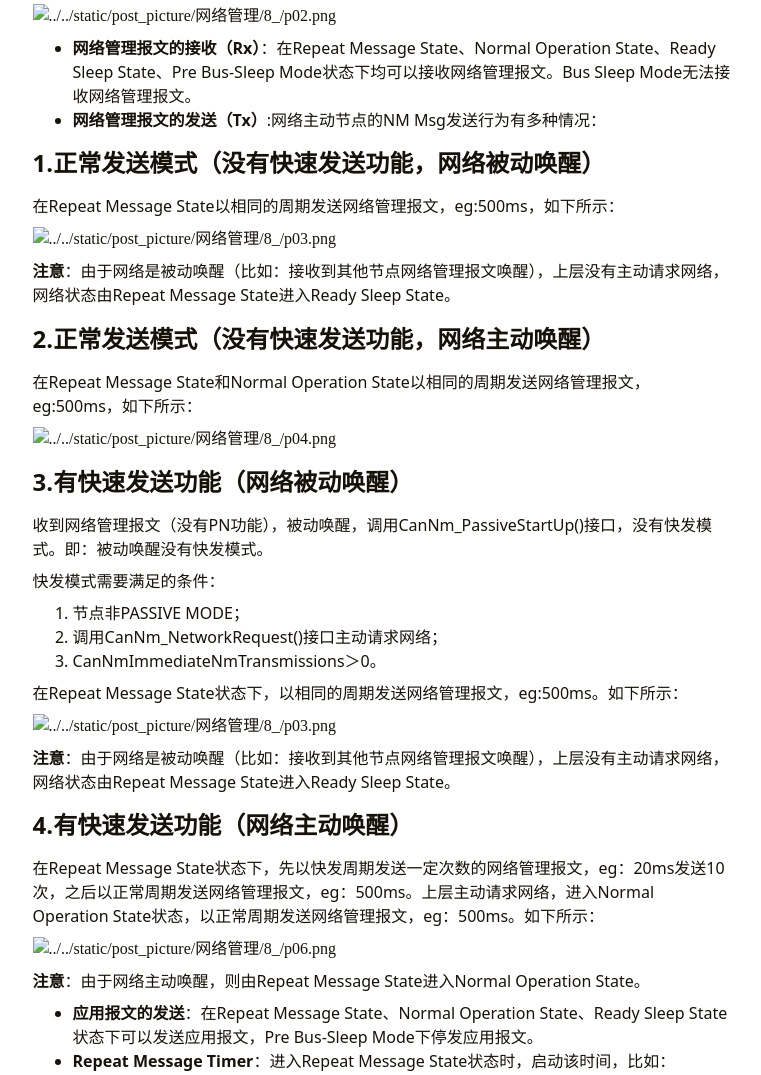
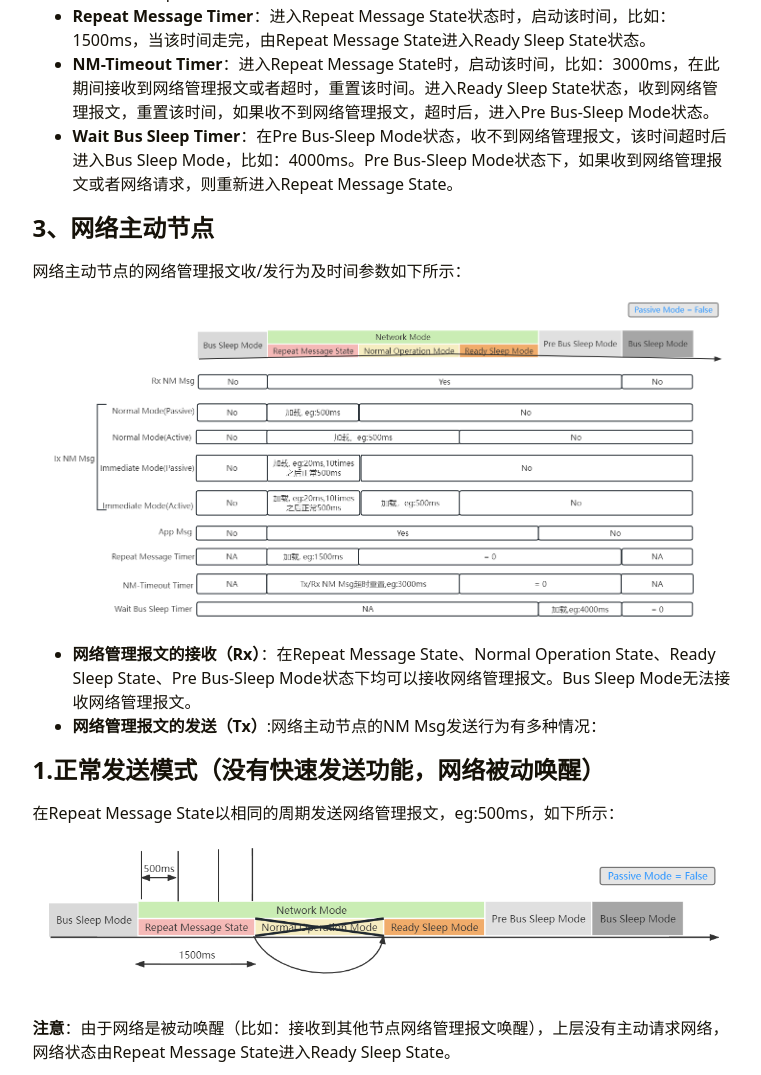
Before and after one commit to Janyd-zz/Janyd-zz.github.io, a plain HTML site: page 8_autosar网络管理nm状态机/index.html in a window 1280 px wide. Shown: the part 1134-2209 px from the top of the page, without its empty margins (258-1019 px from the left). Drawn offline with nearby package versions, Linux system fonts and the light colour scheme; some packages are replaced by stand-ins of ours; a script that the page names is missing.

Commit message:
nm 6_ 8_ modify picture

```diff
--- a/8_autosar网络管理nm状态机/index.html
+++ b/8_autosar网络管理nm状态机/index.html
@@ -111,11 +111,11 @@
 <p><img
         class="lazyload"
         src="/svg/loading.min.svg"
-        data-src="../../static/post_picture/%e7%bd%91%e7%bb%9c%e7%ae%a1%e7%90%86/8_/p01.png"
-        data-srcset="../../static/post_picture/%e7%bd%91%e7%bb%9c%e7%ae%a1%e7%90%86/8_/p01.png, ../../static/post_picture/%e7%bd%91%e7%bb%9c%e7%ae%a1%e7%90%86/8_/p01.png 1.5x, ../../static/post_picture/%e7%bd%91%e7%bb%9c%e7%ae%a1%e7%90%86/8_/p01.png 2x"
+        data-src="/post_picture/%e7%bd%91%e7%bb%9c%e7%ae%a1%e7%90%86/8_/p01.png"
+        data-srcset="/post_picture/%e7%bd%91%e7%bb%9c%e7%ae%a1%e7%90%86/8_/p01.png, /post_picture/%e7%bd%91%e7%bb%9c%e7%ae%a1%e7%90%86/8_/p01.png 1.5x, /post_picture/%e7%bd%91%e7%bb%9c%e7%ae%a1%e7%90%86/8_/p01.png 2x"
         data-sizes="auto"
-        alt="../../static/post_picture/网络管理/8_/p01.png"
-        title="../../static/post_picture/网络管理/8_/p01.png" /></p>
+        alt="/post_picture/网络管理/8_/p01.png"
+        title="/post_picture/网络管理/8_/p01.png" /></p>
 <p>网络被动节点<strong>不会进入Normal Operation State</strong>状态。</p>
 <ul>
 <li><strong>网络管理报文的接收（Rx）</strong>：在Repeat Message State、Ready Sleep State、Pre Bus-Sleep Mode状态下均可以接收网络管理报文。Bus Sleep Mode无法接收网络管理报文。</li>
@@ -130,11 +130,11 @@
 <p><img
         class="lazyload"
         src="/svg/loading.min.svg"
-        data-src="../../static/post_picture/%e7%bd%91%e7%bb%9c%e7%ae%a1%e7%90%86/8_/p02.png"
-        data-srcset="../../static/post_picture/%e7%bd%91%e7%bb%9c%e7%ae%a1%e7%90%86/8_/p02.png, ../../static/post_picture/%e7%bd%91%e7%bb%9c%e7%ae%a1%e7%90%86/8_/p02.png 1.5x, ../../static/post_picture/%e7%bd%91%e7%bb%9c%e7%ae%a1%e7%90%86/8_/p02.png 2x"
+        data-src="/post_picture/%e7%bd%91%e7%bb%9c%e7%ae%a1%e7%90%86/8_/p02.png"
+        data-srcset="/post_picture/%e7%bd%91%e7%bb%9c%e7%ae%a1%e7%90%86/8_/p02.png, /post_picture/%e7%bd%91%e7%bb%9c%e7%ae%a1%e7%90%86/8_/p02.png 1.5x, /post_picture/%e7%bd%91%e7%bb%9c%e7%ae%a1%e7%90%86/8_/p02.png 2x"
         data-sizes="auto"
-        alt="../../static/post_picture/网络管理/8_/p02.png"
-        title="../../static/post_picture/网络管理/8_/p02.png" /></p>
+        alt="/post_picture/网络管理/8_/p02.png"
+        title="/post_picture/网络管理/8_/p02.png" /></p>
 <ul>
 <li><strong>网络管理报文的接收（Rx）</strong>：在Repeat Message State、Normal Operation State、Ready Sleep State、Pre Bus-Sleep Mode状态下均可以接收网络管理报文。Bus Sleep Mode无法接收网络管理报文。</li>
 <li><strong>网络管理报文的发送（Tx）</strong>:网络主动节点的NM Msg发送行为有多种情况：</li>
@@ -144,22 +144,22 @@
 <p><img
         class="lazyload"
         src="/svg/loading.min.svg"
-        data-src="../../static/post_picture/%e7%bd%91%e7%bb%9c%e7%ae%a1%e7%90%86/8_/p03.png"
-        data-srcset="../../static/post_picture/%e7%bd%91%e7%bb%9c%e7%ae%a1%e7%90%86/8_/p03.png, ../../static/post_picture/%e7%bd%91%e7%bb%9c%e7%ae%a1%e7%90%86/8_/p03.png 1.5x, ../../static/post_picture/%e7%bd%91%e7%bb%9c%e7%ae%a1%e7%90%86/8_/p03.png 2x"
+        data-src="/post_picture/%e7%bd%91%e7%bb%9c%e7%ae%a1%e7%90%86/8_/p03.png"
+        data-srcset="/post_picture/%e7%bd%91%e7%bb%9c%e7%ae%a1%e7%90%86/8_/p03.png, /post_picture/%e7%bd%91%e7%bb%9c%e7%ae%a1%e7%90%86/8_/p03.png 1.5x, /post_picture/%e7%bd%91%e7%bb%9c%e7%ae%a1%e7%90%86/8_/p03.png 2x"
         data-sizes="auto"
-        alt="../../static/post_picture/网络管理/8_/p03.png"
-        title="../../static/post_picture/网络管理/8_/p03.png" /></p>
+        alt="/post_picture/网络管理/8_/p03.png"
+        title="/post_picture/网络管理/8_/p03.png" /></p>
 <p><strong>注意</strong>：由于网络是被动唤醒（比如：接收到其他节点网络管理报文唤醒），上层没有主动请求网络，网络状态由Repeat Message State进入Ready Sleep State。</p>
 <h2 id="2正常发送模式没有快速发送功能网络主动唤醒">2.正常发送模式（没有快速发送功能，网络主动唤醒）</h2>
 <p>在Repeat Message State和Normal Operation State以相同的周期发送网络管理报文，eg:500ms，如下所示：</p>
 <p><img
         class="lazyload"
         src="/svg/loading.min.svg"
-        data-src="../../static/post_picture/%e7%bd%91%e7%bb%9c%e7%ae%a1%e7%90%86/8_/p04.png"
-        data-srcset="../../static/post_picture/%e7%bd%91%e7%bb%9c%e7%ae%a1%e7%90%86/8_/p04.png, ../../static/post_picture/%e7%bd%91%e7%bb%9c%e7%ae%a1%e7%90%86/8_/p04.png 1.5x, ../../static/post_picture/%e7%bd%91%e7%bb%9c%e7%ae%a1%e7%90%86/8_/p04.png 2x"
+        data-src="/post_picture/%e7%bd%91%e7%bb%9c%e7%ae%a1%e7%90%86/8_/p04.png"
+        data-srcset="/post_picture/%e7%bd%91%e7%bb%9c%e7%ae%a1%e7%90%86/8_/p04.png, /post_picture/%e7%bd%91%e7%bb%9c%e7%ae%a1%e7%90%86/8_/p04.png 1.5x, /post_picture/%e7%bd%91%e7%bb%9c%e7%ae%a1%e7%90%86/8_/p04.png 2x"
         data-sizes="auto"
-        alt="../../static/post_picture/网络管理/8_/p04.png"
-        title="../../static/post_picture/网络管理/8_/p04.png" /></p>
+        alt="/post_picture/网络管理/8_/p04.png"
+        title="/post_picture/网络管理/8_/p04.png" /></p>
 <h2 id="3有快速发送功能网络被动唤醒">3.有快速发送功能（网络被动唤醒）</h2>
 <p>收到网络管理报文（没有PN功能），被动唤醒，调用CanNm_PassiveStartUp()接口，没有快发模式。即：被动唤醒没有快发模式。</p>
 <p>快发模式需要满足的条件：</p>
@@ -172,22 +172,22 @@
 <p><img
         class="lazyload"
         src="/svg/loading.min.svg"
-        data-src="../../static/post_picture/%e7%bd%91%e7%bb%9c%e7%ae%a1%e7%90%86/8_/p03.png"
-        data-srcset="../../static/post_picture/%e7%bd%91%e7%bb%9c%e7%ae%a1%e7%90%86/8_/p03.png, ../../static/post_picture/%e7%bd%91%e7%bb%9c%e7%ae%a1%e7%90%86/8_/p03.png 1.5x, ../../static/post_picture/%e7%bd%91%e7%bb%9c%e7%ae%a1%e7%90%86/8_/p03.png 2x"
+        data-src="/post_picture/%e7%bd%91%e7%bb%9c%e7%ae%a1%e7%90%86/8_/p03.png"
+        data-srcset="/post_picture/%e7%bd%91%e7%bb%9c%e7%ae%a1%e7%90%86/8_/p03.png, /post_picture/%e7%bd%91%e7%bb%9c%e7%ae%a1%e7%90%86/8_/p03.png 1.5x, /post_picture/%e7%bd%91%e7%bb%9c%e7%ae%a1%e7%90%86/8_/p03.png 2x"
         data-sizes="auto"
-        alt="../../static/post_picture/网络管理/8_/p03.png"
-        title="../../static/post_picture/网络管理/8_/p03.png" /></p>
+        alt="/post_picture/网络管理/8_/p03.png"
+        title="/post_picture/网络管理/8_/p03.png" /></p>
 <p><strong>注意</strong>：由于网络是被动唤醒（比如：接收到其他节点网络管理报文唤醒），上层没有主动请求网络，网络状态由Repeat Message State进入Ready Sleep State。</p>
 <h2 id="4有快速发送功能网络主动唤醒">4.有快速发送功能（网络主动唤醒）</h2>
 <p>在Repeat Message State状态下，先以快发周期发送一定次数的网络管理报文，eg：20ms发送10次，之后以正常周期发送网络管理报文，eg：500ms。上层主动请求网络，进入Normal Operation State状态，以正常周期发送网络管理报文，eg：500ms。如下所示：</p>
 <p><img
         class="lazyload"
         src="/svg/loading.min.svg"
-        data-src="../../static/post_picture/%e7%bd%91%e7%bb%9c%e7%ae%a1%e7%90%86/8_/p06.png"
-        data-srcset="../../static/post_picture/%e7%bd%91%e7%bb%9c%e7%ae%a1%e7%90%86/8_/p06.png, ../../static/post_picture/%e7%bd%91%e7%bb%9c%e7%ae%a1%e7%90%86/8_/p06.png 1.5x, ../../static/post_picture/%e7%bd%91%e7%bb%9c%e7%ae%a1%e7%90%86/8_/p06.png 2x"
+        data-src="/post_picture/%e7%bd%91%e7%bb%9c%e7%ae%a1%e7%90%86/8_/p06.png"
+        data-srcset="/post_picture/%e7%bd%91%e7%bb%9c%e7%ae%a1%e7%90%86/8_/p06.png, /post_picture/%e7%bd%91%e7%bb%9c%e7%ae%a1%e7%90%86/8_/p06.png 1.5x, /post_picture/%e7%bd%91%e7%bb%9c%e7%ae%a1%e7%90%86/8_/p06.png 2x"
         data-sizes="auto"
-        alt="../../static/post_picture/网络管理/8_/p06.png"
-        title="../../static/post_picture/网络管理/8_/p06.png" /></p>
+        alt="/post_picture/网络管理/8_/p06.png"
+        title="/post_picture/网络管理/8_/p06.png" /></p>
 <p><strong>注意</strong>：由于网络主动唤醒，则由Repeat Message State进入Normal Operation State。</p>
 <ul>
 <li><strong>应用报文的发送</strong>：在Repeat Message State、Normal Operation State、Ready Sleep State状态下可以发送应用报文，Pre Bus-Sleep Mode下停发应用报文。</li>
```
Also changed, not shown: 6_autosar网络管理唤醒源的check和set/index.html (+16 -16 lines).
